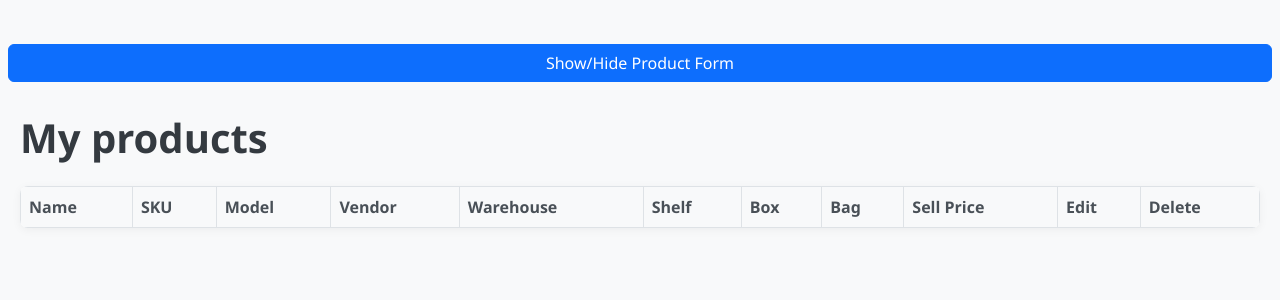
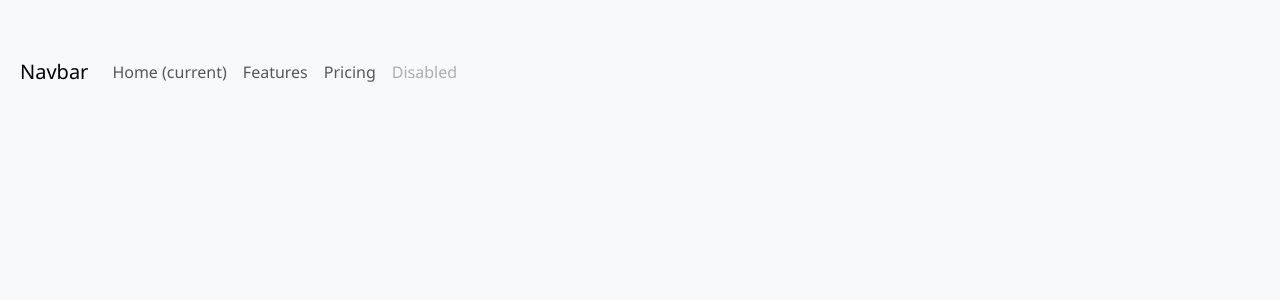
Before and after one commit to GeorgiDN/Inventory-tracker, a Django app: page / in a window 1280 px wide. Shown: the top 300 px of the page. Run offline with Django 5.2, Linux system fonts and the light colour scheme; data that the repository does not hold is empty.

Commit message:
feat: add tempate inheritance

```diff
--- a/inventoryTracker/inventoryTracker/inventory/urls.py
+++ b/inventoryTracker/inventoryTracker/inventory/urls.py
@@ -1,7 +1,7 @@
 from django.urls import path, include
 from rest_framework.routers import DefaultRouter
-from inventoryTracker.inventory.views import ProductViewSet, index, CategoryViewSet, ManufacturerViewSet, \
-    WareHouseViewSet, ShelfViewSet, VendorViewSet
+from inventoryTracker.inventory.views import ProductViewSet, products_view, warehouse_view, CategoryViewSet, \
+    ManufacturerViewSet, WareHouseViewSet, ShelfViewSet, VendorViewSet, index
 
 router = DefaultRouter()
 router.register(r'warehouses', WareHouseViewSet)
@@ -14,4 +14,6 @@
 urlpatterns = [
     path('api/', include(router.urls)),
     path('', index, name='index'),
+    path('products/', products_view, name='products_view'),
+    path('warehouse/', warehouse_view, name='warehouse_view'),
 ]
--- a/inventoryTracker/inventoryTracker/inventory/views.py
+++ b/inventoryTracker/inventoryTracker/inventory/views.py
@@ -7,6 +7,14 @@
 
 def index(request):
     return render(request, 'index.html')
+
+
+def products_view(request):
+    return render(request, 'products.html')
+
+
+def warehouse_view(request):
+    return render(request, 'warehouses.html')
 
 
 class WareHouseViewSet(viewsets.ModelViewSet):
--- a/inventoryTracker/templates/index.html
+++ b/inventoryTracker/templates/index.html
@@ -9,136 +9,31 @@
 </head>
 <body>
 <div class="container-fluid mt-4">
-    <div class="row">
-        <button id="toggle-form" class="btn btn-primary mb-3">Show/Hide Product Form</button>
-
-        <div class="product-form-wrapper" style="display: none">
-            <div class="product-form-container">
-
-                <section>
-
-                    <h2>Save product</h2>
-                    <input type="hidden" id="product-id">
-                    <input type="text" id="product-name" placeholder="Product name"><br>
-                    <input type="text" id="product-sku" placeholder="SKU"><br>
-                    <input type="text" id="product-model" placeholder="Model"><br>
-                    <input type="text" id="product-model-2" placeholder="Model 2"><br>
-                    <input type="text" id="product-model-3" placeholder="Model 3"><br>
-                    <input type="text" id="product-model-4" placeholder="Model 4"><br>
-                    <input type="text" id="product-model-5" placeholder="Model 5"><br>
-                    <input type="number" id="product-barcode" placeholder="Barcode"><br>
-                    <input type="text" id="product-quantity" placeholder="Quantity"><br>
-                    <input type="number" id="product-sell-price" placeholder="Sell Price"><br>
-                    <input type="number" id="product-buy-price" placeholder="Buy Price"><br>
-
-                </section>
-
-                <section>
-                    <input type="text" id="box" placeholder="Box"><br>
-                    <input type="text" id="bag" placeholder="Bag"><br>
-                    <textarea name="additional_info" id="additional_info" cols="20" rows="5"
-                              placeholder="Additional info"></textarea>
-
-                    <select id="warehouse">
-                        <option value="">-- Select Warehouse --</option>
-                    </select>
-
-                    <select id="shelf">
-                        <option value="">-- Select Shelf --</option>
-                    </select>
-
-                    <select id="product-vendor" multiple>
-                        <option value="">-- Select Vendor --</option>
-                    </select>
-
-                    <select id="product-manufacturer">
-                        <option value="">-- Select Manufacturer --</option>
-                    </select>
-
-                    <select id="product-category">
-                        <option value="">-- Select Category --</option>
-                    </select>
-
-                    <input type="hidden" id="csrftoken" value="{{ csrf_token }}">
-                    <button onclick="saveProduct()" class="btn btn-primary mt-3" id="save-product-btn">Add product
-                    </button>
-                    <button onclick="resetForm()" class="btn btn-secondary mt-3">Cancel</button>
-
-                </section>
-
-            </div>
+    <nav class="navbar navbar-expand-lg navbar-light bg-light">
+        <a class="navbar-brand" href="#">Navbar</a>
+        <button class="navbar-toggler" type="button" data-toggle="collapse" data-target="#navbarNav"
+                aria-controls="navbarNav" aria-expanded="false" aria-label="Toggle navigation">
+            <span class="navbar-toggler-icon"></span>
+        </button>
+        <div class="collapse navbar-collapse" id="navbarNav">
+            <ul class="navbar-nav">
+                <li class="nav-item active">
+                    <a class="nav-link" href="#">Home <span class="sr-only">(current)</span></a>
+                </li>
+                <li class="nav-item">
+                    <a class="nav-link" href="#">Features</a>
+                </li>
+                <li class="nav-item">
+                    <a class="nav-link" href="#">Pricing</a>
+                </li>
+                <li class="nav-item">
+                    <a class="nav-link disabled" href="#">Disabled</a>
+                </li>
+            </ul>
         </div>
-    </div>
-    <h1 class="mt-3">My products</h1>
-    <table class="table table-bordered table-hover mt-4" id="products-table">
-        <thead>
-        <tr>
-            <th>Name</th>
-            <th>SKU</th>
-            <th>Model</th>
-            <th>Vendor</th>
-            <th>Warehouse</th>
-            <th>Shelf</th>
-            <th>Box</th>
-            <th>Bag</th>
-            <th>Sell Price</th>
-            <th>Edit</th>
-            <th>Delete</th>
-        </tr>
-        </thead>
-        <tbody></tbody>
-    </table>
-
-    <div id="product-details" class="mt-4 p-3 border rounded bg-light" style="display: none;">
-        <h4>Product Details</h4>
-        <button class="btn btn-secondary close-details-btn">Close</button>
-        <p><strong>Name:</strong> <span id="detail-name"></span></p>
-        <p><strong>SKU:</strong> <span id="detail-sku"></span></p>
-        <p><strong>Model:</strong> <span id="detail-model"></span></p>
-        <p><strong>Barcode:</strong> <span id="detail-barcode"></span></p>
-        <p><strong>Quantity:</strong> <span id="detail-quantity"></span></p>
-        <p><strong>Category:</strong> <span id="detail-category"></span></p>
-
-        <p><strong>Warehouse:</strong> <span id="detail-warehouse"></span></p>
-        <p><strong>Shelf:</strong> <span id="detail-shelf"></span></p>
-        <p><strong>Box:</strong> <span id="detail-box"></span></p>
-        <p><strong>Bag:</strong> <span id="detail-bag"></span></p>
-
-        <p><strong>Vendors:</strong> <span id="detail-vendors"></span></p>
-        <p><strong>Manufacturer:</strong> <span id="detail-manufacturer"></span></p>
-        <p><strong>Model-2:</strong> <span id="detail-model-2"></span></p>
-        <p><strong>Model-3:</strong> <span id="detail-model-3"></span></p>
-        <p><strong>Model-4:</strong> <span id="detail-model-4"></span></p>
-        <p><strong>Model-5:</strong> <span id="detail-model-5"></span></p>
-
-        <p><strong>Sell price:</strong> <span id="detail-sell-price"></span></p>
-        <p><strong>Buy price:</strong> <span id="detail-buy-price"></span></p>
-
-        <p><strong>Created-at:</strong> <span id="detail-created-at"></span></p>
-        <p><strong>Updated-at:</strong> <span id="detail-updated-at"></span></p>
-        <p><strong>Additional-info:</strong> <span id="detail-additional-info"></span></p>
-
-    </div>
+    </nav>
+    {% block content %}
+    {% endblock %}
 </div>
-
-<script src="{% static 'js/products.js' %}"></script>
-
-<script>
-    document.addEventListener('DOMContentLoaded', function () {
-        const toggleButton = document.getElementById('toggle-form');
-        const formWrapper = document.querySelector('.product-form-wrapper');
-
-        toggleButton.addEventListener('click', function () {
-            if (formWrapper.style.display === 'none' || formWrapper.style.display === '') {
-                formWrapper.style.display = 'block';
-                toggleButton.textContent = 'Hide Product Form';
-            } else {
-                formWrapper.style.display = 'none';
-                toggleButton.textContent = 'Show Product Form';
-            }
-        });
-    });
-</script>
-
 </body>
 </html>
```
Also changed, not shown: inventoryTracker/templates/products.html (added, +136 -0 lines), inventoryTracker/templates/warehouses.html (added).
